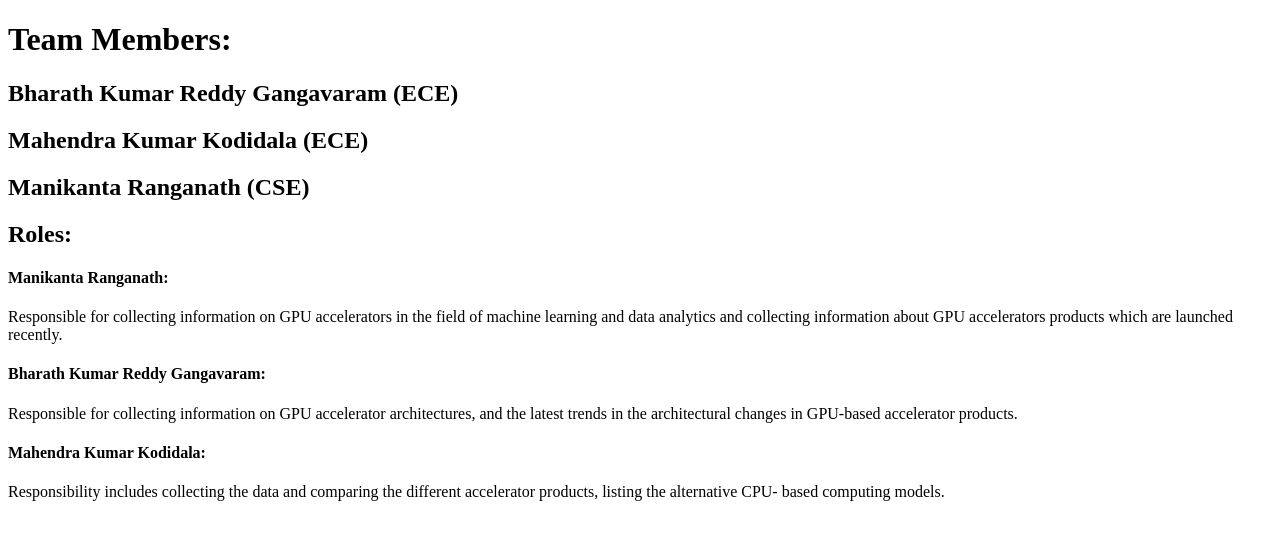
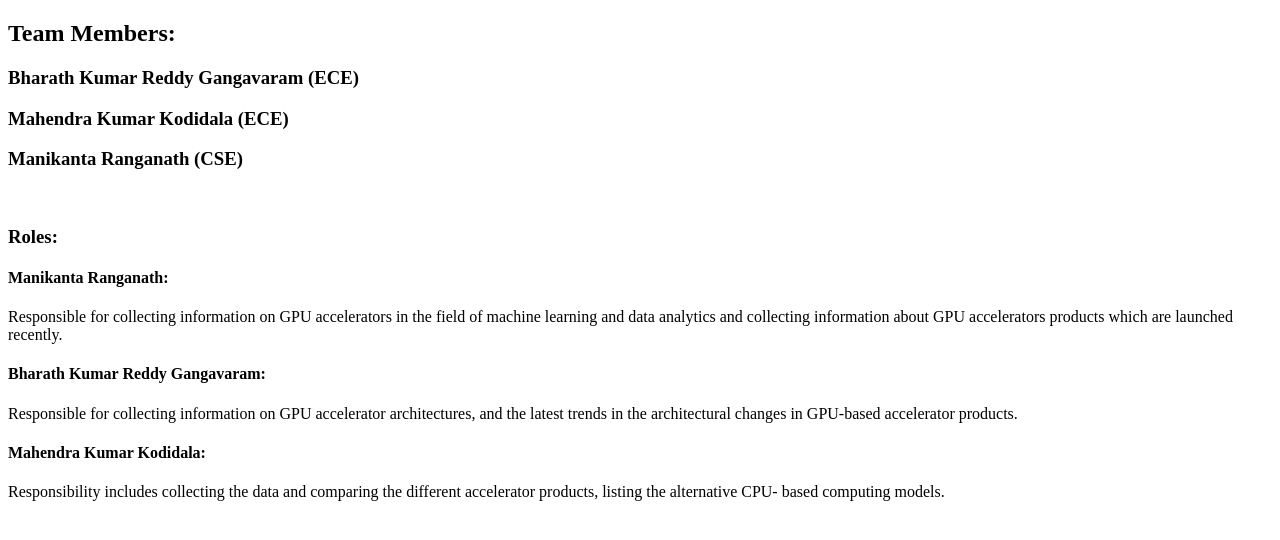
Before and after one commit to mk797/CS570-ECE570-High-Performance-Computing.github.io, a plain HTML site: page TeamMembers.html in a window 1280 px wide. Drawn offline with Linux system fonts and the light colour scheme.

```diff
--- a/TeamMembers.html
+++ b/TeamMembers.html
@@ -7,12 +7,13 @@
     <title>Document</title>
 </head>
 <body>
-    <h1>Team Members:</h1>
-    <h2>Bharath Kumar Reddy Gangavaram (ECE)</h2>
-    <h2>Mahendra Kumar Kodidala (ECE)</h2>
-    <h2>Manikanta Ranganath (CSE)</h2>
+    <h2>Team Members:</h2>
+    <h3>Bharath Kumar Reddy Gangavaram (ECE)</h3>
+    <h3>Mahendra Kumar Kodidala (ECE)</h3>
+    <h3>Manikanta Ranganath (CSE)</h3>
 
-    <h2>Roles:</h2>
+    <br />
+    <h3>Roles:</h3>
                 <p> <h4>Manikanta Ranganath: </h4>Responsible for collecting information on GPU accelerators in the field of machine learning and data analytics and collecting information about GPU accelerators products which are launched recently.</p>
                 <p><h4>Bharath Kumar Reddy Gangavaram:</h4> Responsible for collecting information on GPU accelerator architectures, and the latest trends in the architectural changes in GPU-based accelerator products.</p>
                 <p><h4>Mahendra Kumar Kodidala:</h4> Responsibility includes collecting the data and comparing the different accelerator products, listing the alternative CPU- based computing models.</p>
```
Also changed, not shown: index.html (+1 -4 lines).
